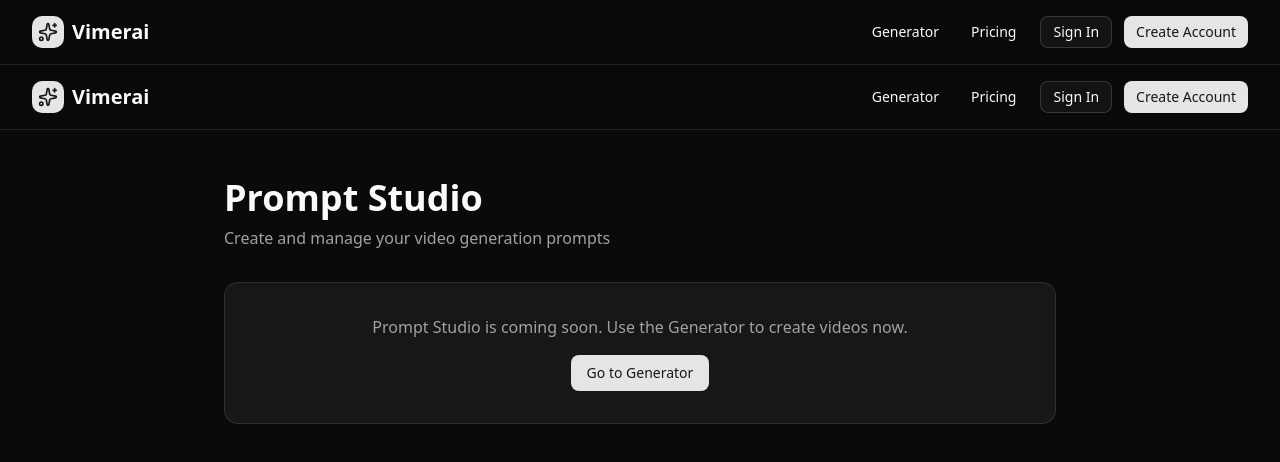
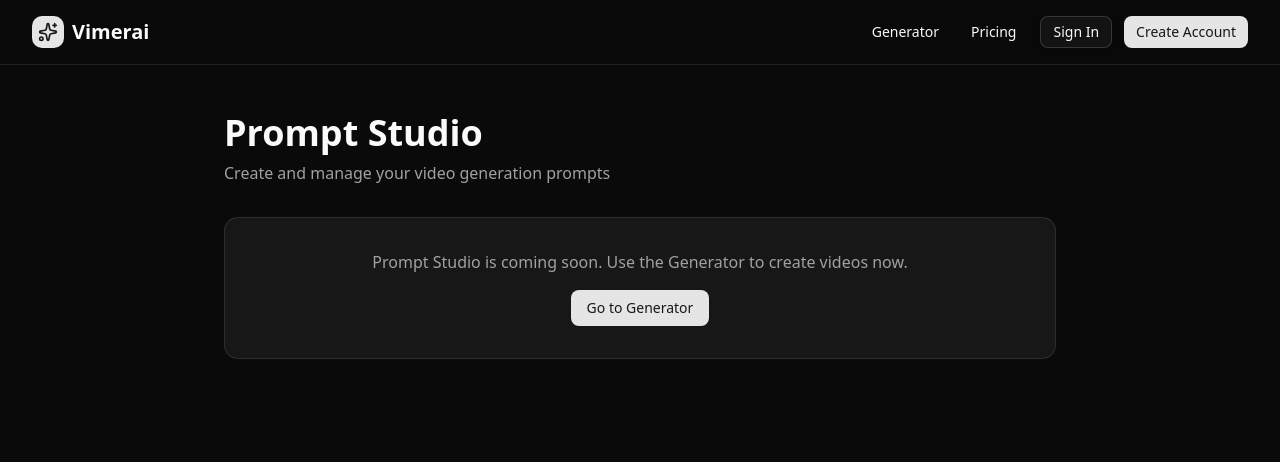
Before and after one commit to FarjadAkbar/vimerai, a Next.js app in the folder frontend/: page /prompt-studio in a window 1280 px wide. Shown: the top 462 px of the page. Built offline with nearby package versions, Linux system fonts and the light colour scheme; no server answers.

Commit message:
Update page.tsx

```diff
--- a/frontend/src/app/prompt-studio/page.tsx
+++ b/frontend/src/app/prompt-studio/page.tsx
@@ -1,14 +1,9 @@
-"use client"
-
-import Header from "@/components/header"
 import { Button } from "@/components/ui/button"
 import Link from "next/link"
-import { ArrowLeft } from "lucide-react"
 
 export default function PromptStudioPage() {
   return (
     <>
-      <Header />
       <div className="min-h-screen bg-background">
         <div className="max-w-4xl mx-auto px-4 sm:px-6 lg:px-8 py-12">
           <div className="mb-8">
```
